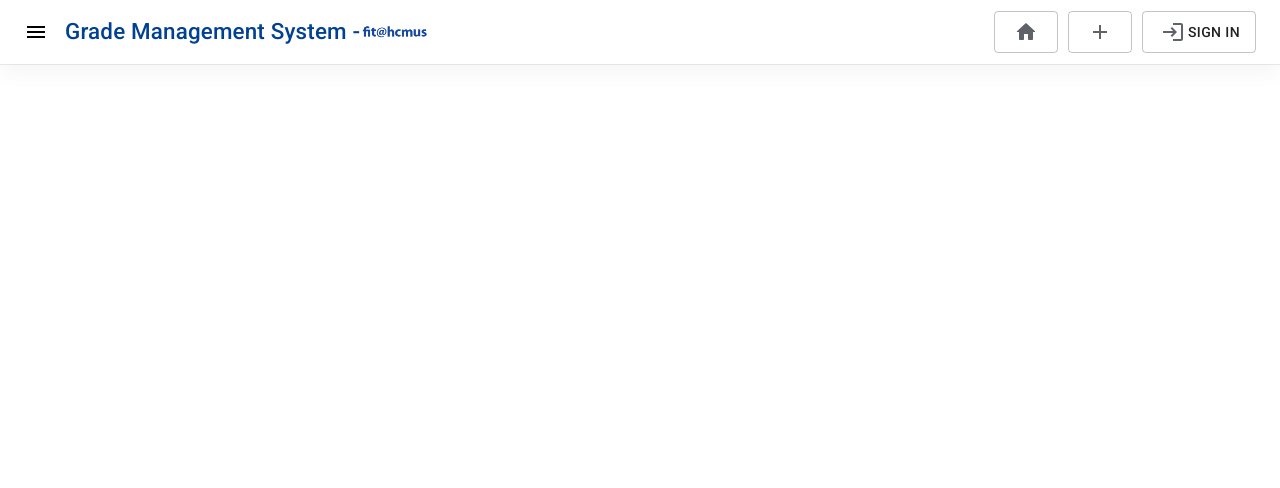
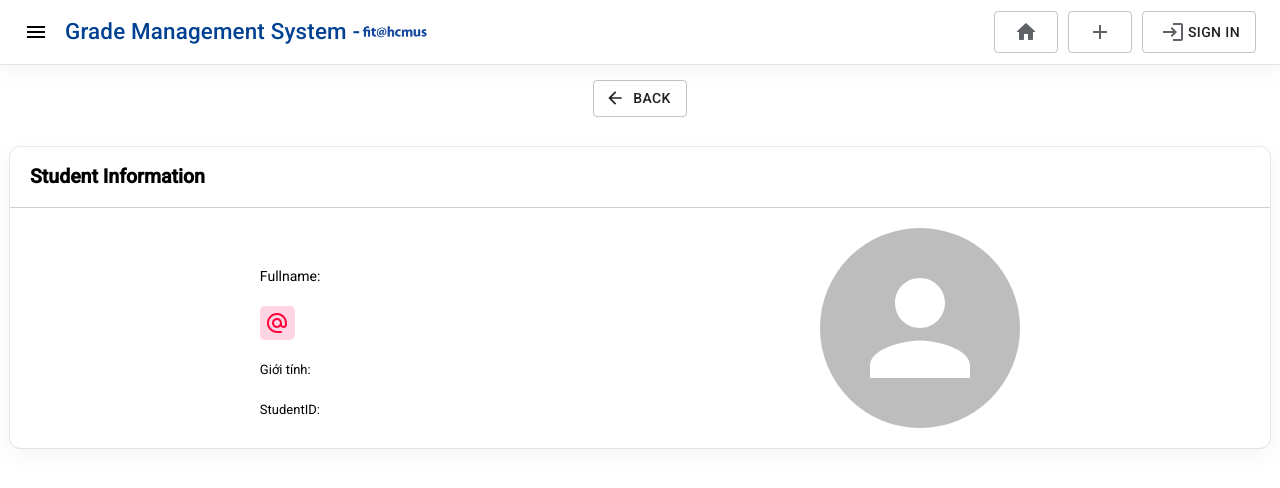
Before and after one commit to thinnguyenqb/mid-classroom-app, a React (Create React App) app: page /class/1/inforStudent/1 in a window 1280 px wide. Shown: the top 488 px of the page. Built offline with nearby package versions, Linux system fonts and the light colour scheme.

Commit message:
add: board student x grade total

```diff
--- /dev/null
+++ b/src/components/StudentInfor/index.js
@@ -0,0 +1,79 @@
+import React, { useState, useEffect} from "react";
+import {
+  Button,
+  Box,
+} from "@material-ui/core";
+import "./styles.scss";
+import Avatar from "@mui/material/Avatar";
+import axios from "axios";
+import { API_URL } from "../../utils/config";
+import AlternateEmailRoundedIcon from "@mui/icons-material/AlternateEmailRounded";
+import { Link, useParams } from 'react-router-dom';
+import ArrowBackIcon from "@mui/icons-material/ArrowBack";
+
+
+const Profile = () => {
+  const [inforStudent, setInforStudent] = useState({});
+  const { id, studentid } = useParams();
+
+  useEffect(() => {
+    const token = localStorage.getItem('access_token')
+    if (token) {
+      const getData = async () => {
+        try {
+          const { data: student} = await axios
+          .get(`${API_URL}/user/infor_student/${studentid}`, {
+            headers: { Authorization: token }
+          })
+          setInforStudent(student);
+        } catch (error) {
+          if (error) {
+            console.log(error.response.data.msg);
+         }
+        }
+      }
+      getData();
+      }
+  }, [studentid])
+  return (
+    <>
+      <Box sx={{ display: "flex",width: "100%", justifyContent: 'center'}}>
+          <Link to={`/class/${id}/gradeClass`} style={{ textDecoration: "none" }}>
+            <Button variant="outlined" startIcon={<ArrowBackIcon />}>
+              Back
+            </Button>
+          </Link>
+        </Box>
+      <div className="profile-wrapper">
+        <div className="profile-header">
+          <h2>Student Information</h2>
+        </div>
+        <div className="profile-info">
+          <div className="user-info">
+            <div className="name">{inforStudent.name}</div>
+
+            <div className="email">Fullname: {inforStudent.fullname}</div>
+            <div className="email">
+              <span>
+                <AlternateEmailRoundedIcon />
+              </span>
+              {inforStudent.email}
+            </div>
+            <div className="teacher">Giới tính: {inforStudent.gender}</div>
+            <div className="teacher">StudentID: {inforStudent.studentID}</div>
+          </div>
+          <div className="profile-avatar">
+            <Avatar
+              alt="img-avatar"
+              src={inforStudent.avatar}
+              sx={{ width: 200, height: 200 }}
+            />
+
+          </div>
+        </div>
+      </div>
+    </>
+  );
+};
+
+export default Profile;
--- /dev/null
+++ b/src/components/StudentInfor/styles.scss
@@ -0,0 +1,89 @@
+.profile-wrapper {
+	display:flex;
+
+	justify-content:flex-start;
+	flex-direction:column;
+  max-width: 1260px;
+  width: 100%;
+  margin: auto;
+	margin-top: 30px;
+	height: 100%;
+	border-radius: 10px;
+	//background-color: rgb(237, 237, 255)
+	box-shadow: rgba(0, 0, 0, 0.05) 0px 6px 24px 0px, rgba(0, 0, 0, 0.08) 0px 0px 0px 1px;
+
+	.right {
+		display: grid;
+		grid-template-rows: 500px auto;
+		row-gap: 10px;
+		.edit-user-info {
+			border-radius: 5px;
+			padding-left: 50px;
+			padding-right: 50px;
+			padding-top: 30px;
+		}
+	}
+
+	.profile-header{
+		// background-color: rgb(216, 237, 255);
+		padding: 20px;
+		border-bottom: solid 1.5px rgb(208, 208, 208) ;
+	}
+
+	.profile-info{
+		display: flex;
+		justify-content: space-around;
+		align-items: center;
+		margin-top: 20px;
+		margin-bottom: 20px;
+
+		.profile-avatar{
+			display: flex;
+			justify-content: center;
+			align-items: center;
+
+			label{
+				margin-left: 20px;
+			}
+    }
+		.user-info {
+			border-radius: 5px;
+			display: flex;
+			flex-direction: column;
+			justify-content: flex-start;
+
+			.name {
+				margin-top: 10px;
+				font-size: 20px;
+				font-weight: 600;
+			}
+			.email {
+				margin-top: 20px;
+				font-size: 14px;
+				display: flex;
+				align-items: center;
+			}
+			.teacher {
+				margin-top: 20px;
+			}
+			.student {
+				margin-top: 15px;
+			}
+
+			span {
+				color: rgb(255, 5, 59);
+				margin-right: 10px;
+				background-color: rgb(255, 212, 227);
+				border-radius: 5px;
+				padding-left: 5px;
+				padding-right: 6px;
+				padding-top: 5px;
+			}
+		}
+	}
+	.avatar-update{
+		display: flex;
+		justify-content: space-around;
+		align-items: center;
+	}
+}
--- a/src/pages/GradeClass/index.js
+++ b/src/pages/GradeClass/index.js
@@ -5,9 +5,8 @@ import TableCell from "@mui/material/TableCell";
 import TableContainer from "@mui/material/TableContainer";
 import TableHead from "@mui/material/TableHead";
 import TableRow from "@mui/material/TableRow";
-import { Grid, Paper, Box, Button } from "@mui/material";
+import { Grid, Paper, Box, Button, IconButton , MenuItem, Menu } from "@mui/material";
 import axios from "axios";
-import { useSelector } from "react-redux";
 import { API_URL } from "../../utils/config";
 import { useParams } from "react-router-dom";
 import { Link } from "react-router-dom";
@@ -17,50 +16,56 @@ import { styled } from "@mui/material/styles";
 import LoadingButton from "@mui/lab/LoadingButton";
 import FileUploadIcon from "@mui/icons-material/FileUpload";
 import { CSVLink } from "react-csv";
+import MoreVertIcon from '@mui/icons-material/MoreVert';
 
 const Input = styled("input")({
   display: "none",
 });
 
 const studentImportTemp = [
-  ["studentid", "fullname"],
+  ["StudentId", "Fullname"],
   ["1712787", "Nguyễn Văn Thìn"],
   ["1712788", "Trần Thiên Quàng"],
   ["1712789", "Nguyễn Công Sơn"],
 ];
 
 const gradeImportTemp = [
-  ["studentid", "grade"],
+  ["StudentId", "Grade"],
   ["1712787", "70"],
   ["1712788", "80"],
   ["1712789", "90"],
 ];
 
-const initrows =
-  {
-    id: "1712878",
-    fullname: "NGuyen van a",
-  };
 
 export default function DenseTable() {
   const [rows, setRows] = useState([]);
-  const [classes, setClasses] = useState(false);
   const [exercise, setExercise] = useState([])
   const { id } = useParams();
-  const token = useSelector((state) => state.token);
+  const token = localStorage.getItem('access_token')
   const [loading, setLoading] = useState(false);
+  const [exerciseId, setExerciseId] = useState('');
+
+  const [anchorEl, setAnchorEl] = React.useState(null);
+  const open = Boolean(anchorEl);
+
+  const handleClick = (event) => {
+    setAnchorEl(event.currentTarget);
+  };
+  const handleClose = () => {
+    setAnchorEl(null);
+  };
 
   useEffect(() => {
     if (token) {
-      const getDetailClass = async () => {
+      const getGradeClass = async () => {
         try {
           axios
-            .get(`${API_URL}/classroom/detail/${id}`, {
+            .get(`${API_URL}/classroom/${id}/grade-student`, {
               headers: { Authorization: token },
             })
             .then((result) => {
-              console.log(result.data);
-              setClasses(result.data);
+              setExercise(result.data.exer)
+              setRows(result.data.students)
             })
             .catch((err) => {
               console.log(err);
@@ -71,27 +76,6 @@ export default function DenseTable() {
           }
         }
       };
-      const getGradeClass = async () => {
-        try {
-          axios
-            .get(`${API_URL}/classroom/${id}/grade-student`, {
-              headers: { Authorization: token },
-            })
-            .then((result) => {
-              console.log(result.data);
-              setExercise(result.data.exercise)
-              setRows(result.data.studentGrade)
-            })
-            .catch((err) => {
-              console.log(err);
-            });
-        } catch (error) {
-          if (error) {
-            console.log(error.response.data.msg);
-          }
-        }
-      };
-      getDetailClass();
       getGradeClass();
     }
   }, [token, id]);
@@ -99,6 +83,7 @@ export default function DenseTable() {
   const importFile = async (e) => {
     e.preventDefault();
     try {
+      console.log(123)
       const file = e.target.files[0];
       let formData = new FormData();
       formData.append("file", file);
@@ -116,7 +101,27 @@ export default function DenseTable() {
       setLoading(false);
     } catch (err) {}
   };
-  console.log(rows)
+
+  const importGrade = async (e) => {
+    e.preventDefault();
+    try {
+      const file = e.target.files[0];
+      let formData = new FormData();
+      formData.append("file", file);
+      const res = await axios.post(
+        `${API_URL}/exercise/${exerciseId}/import-grade`,
+        formData,
+        {
+          headers: {
+            "content-type": "multipart/form-data",
+            Authorization: token,
+          },
+        }
+      );
+      console.log(res)
+    } catch (err) {}
+  };
+
   return (
     <>
       <Grid container>
@@ -190,8 +195,47 @@ export default function DenseTable() {
                 <TableCell align="left">StudentID</TableCell>
                 <TableCell >Full Name</TableCell>
                 {
-                  exercise.map(({ id, name, grade }, index) =>
-                    <TableCell key={id}>{name}</TableCell>
+                  exercise.map(({ id, name }, index) =>
+                    <TableCell key={id}>
+                      {name}
+                      <IconButton
+                        id="basic-button"
+                        aria-controls="basic-menu"
+                        aria-haspopup="true"
+                        aria-expanded={open ? 'true' : undefined}
+                        onClick={handleClick}
+                        size="small"
+                      >
+                        <MoreVertIcon />
+                      </IconButton>
+                      <Menu
+                        id="basic-menu"
+                        anchorEl={anchorEl}
+                        open={open}
+                        onClose={handleClose}
+                        MenuListProps={{
+                          'aria-labelledby': 'basic-button',
+                          style: {
+                            maxHeight:  '30px',
+                            width: '15ch',
+                            paddingTop: '5px'
+                          },
+                        }}
+                      >
+                        <MenuItem>
+                          <label htmlFor={id}>
+                            <Input
+                              id={id}
+                              type="file"
+                              name="file"
+                              onChange={importGrade}
+                              onClick={() => setExerciseId(id)}
+                            />
+                            Import grade
+                          </label>
+                        </MenuItem>
+                      </Menu>
+                    </TableCell>
                   )
                 }
                 <TableCell align="right">Total</TableCell>
@@ -206,10 +250,21 @@ export default function DenseTable() {
                   <TableCell align="left" component="th" scope="row">
                     {row.studentId}
                   </TableCell>
-                  <TableCell >{row.studentName}</TableCell>
-
-                  {/*
-                  <TableCell >{row.bt2}</TableCell> */}
+                  {
+                    row.student_id ?
+                      <Link to={`inforStudent/${row.student_id}`}>
+                        <TableCell >{row.studentName}</TableCell>
+                      </Link>
+                      :
+                      <TableCell >{row.studentName}</TableCell>
+                  }
+                  {
+                    row.exercises.map((item, index) => (
+                      <TableCell key={index}>
+                        {item.point}/{exercise[index].point}
+                      </TableCell>
+                    ))
+                  }
                   <TableCell align="right">{row.totalGrade}</TableCell>
                 </TableRow>
               ))}
--- a/src/routers/index.js
+++ b/src/routers/index.js
@@ -13,6 +13,7 @@ import Material from '../pages/Material'
 import Exercises from './../pages/Exercises/index';
 import JoinInviteClass from '../pages/JoinInviteClass';
 import GradeClass from '../pages/GradeClass';
+import StudentInfor from '../components/StudentInfor';
 
 const Body = () => {
   const auth = useSelector(state => state.auth);
@@ -33,6 +34,7 @@ const Body = () => {
         <Route path="/class/:id/exercises" component={Exercises} exact/>
         <Route path="/class/:id/join-student/:email/:join_token" component={JoinInviteClass} exact/>
         <Route path="/class/:id/gradeclass" component={GradeClass} exact/>
+        <Route path="/class/:id/inforStudent/:studentid" component={StudentInfor} exact/>
       </Switch>
     </section>
   )
```
